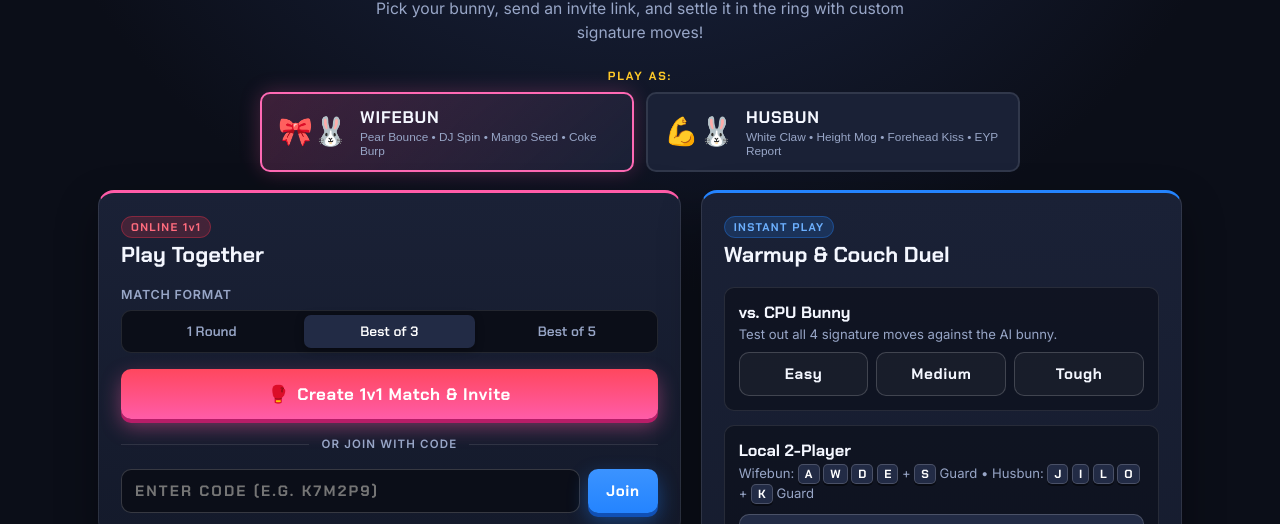
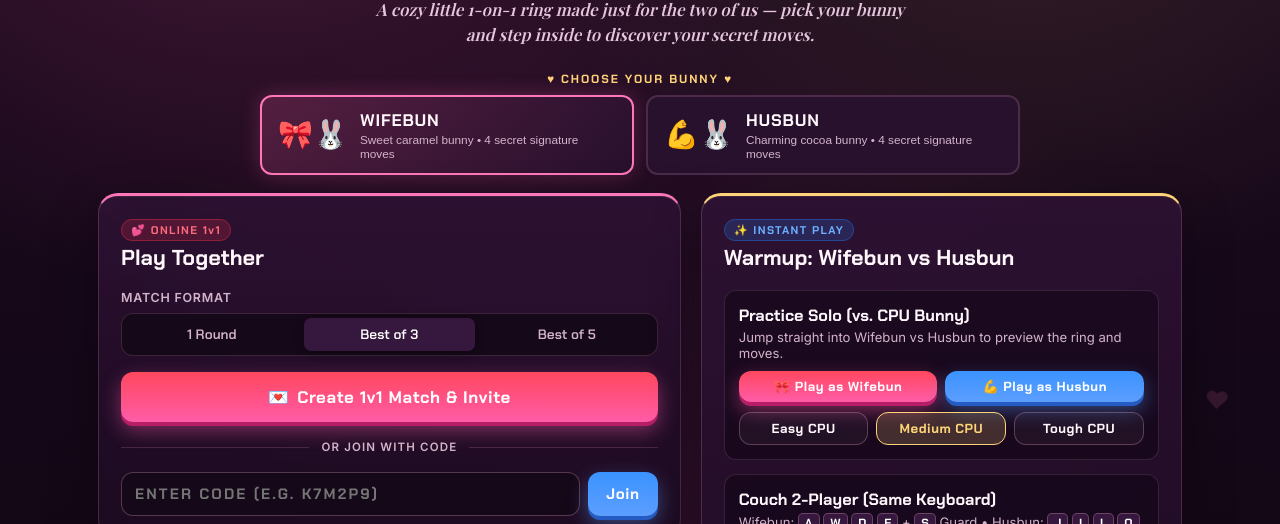
Before and after one commit to khawale123/rock-em-sock-em, a plain HTML site: page index.html in a window 1280 px wide. Shown: the part 276-800 px from the top of the page. Drawn offline with nearby package versions, Linux system fonts and the light colour scheme; a web font is replaced by a local one.

Commit message:
Romantic date-night UI, hide move spoilers in lobby, add 1-click Wifebun/Husbun warmup

```diff
--- a/index.html
+++ b/index.html
@@ -6,7 +6,7 @@
   <title>Wifebun vs Husbun — Beatdown Sesh</title>
   <link rel="preconnect" href="https://fonts.googleapis.com" />
   <link rel="preconnect" href="https://fonts.gstatic.com" crossorigin />
-  <link href="https://fonts.googleapis.com/css2?family=Bangers&family=Chakra+Petch:wght@500;600;700&family=Inter:wght@400;500;600;700&display=swap" rel="stylesheet" />
+  <link href="https://fonts.googleapis.com/css2?family=Bangers&family=Chakra+Petch:wght@500;600;700&family=Inter:wght@400;500;600;700&family=Playfair+Display:ital,wght@0,600;1,600&display=swap" rel="stylesheet" />
   <link rel="stylesheet" href="styles.css" />
   <!-- PeerJS for zero-config WebRTC 1v1 multiplayer -->
   <script src="https://unpkg.com/peerjs@1.5.4/dist/peerjs.min.js" defer></script>
@@ -14,12 +14,18 @@
   <script src="https://accounts.google.com/gsi/client" async defer></script>
 </head>
 <body>
+  <!-- Subtle floating romantic hearts backdrop -->
+  <div class="romantic-hearts" aria-hidden="true">
+    <span>♥</span><span>♥</span><span>♥</span><span>♥</span>
+    <span>♥</span><span>♥</span><span>♥</span><span>♥</span>
+  </div>
+
   <div id="app" class="app-shell">
     <!-- Top Header -->
     <header class="top-bar">
       <div class="brand" id="brand-home" title="Back to Lobby">
-        <span class="brand-badge">1v1</span>
-        <span class="brand-title">WIFEBUN <span class="accent-vs">VS</span> <span class="accent-blue">HUSBUN</span></span>
+        <span class="brand-badge">💕 1v1</span>
+        <span class="brand-title">WIFEBUN <span class="accent-vs">♥</span> <span class="accent-blue">HUSBUN</span></span>
       </div>
 
       <div class="top-controls">
@@ -44,27 +50,27 @@
     <!-- LOBBY SCREEN -->
     <main id="screen-lobby" class="screen active">
       <div class="lobby-hero">
-        <div class="hero-tag">🐰 OFFICIAL BUNNY RING SHOWDOWN 🥊</div>
-        <h1 class="hero-title"><span class="text-pink">WIFEBUN</span> VS <span class="text-blue">HUSBUN</span><br/><span class="hero-sub-title">BEATDOWN SESH</span></h1>
-        <p class="hero-subtitle">Pick your bunny, send an invite link, and settle it in the ring with custom signature moves!</p>
+        <div class="hero-tag">💕 DATE NIGHT BUNNY SHOWDOWN 💕</div>
+        <h1 class="hero-title"><span class="text-pink">WIFEBUN</span> <span class="hero-vs">vs</span> <span class="text-blue">HUSBUN</span><br/><span class="hero-sub-title">BEATDOWN SESH</span></h1>
+        <p class="hero-subtitle">A cozy little 1-on-1 ring made just for the two of us — pick your bunny and step inside to discover your secret moves.</p>
       </div>
 
-      <!-- Character Picker Bar -->
+      <!-- Character Picker Bar (moves intentionally hidden as a surprise!) -->
       <div class="fighter-picker-bar">
-        <span class="picker-label">PLAY AS:</span>
+        <span class="picker-label">♥ CHOOSE YOUR BUNNY ♥</span>
         <div class="fighter-toggle" id="fighter-selector">
           <button type="button" class="fighter-btn active" data-fighter="wifebun">
             <span class="fighter-emoji">🎀🐰</span>
             <span>
               <strong>WIFEBUN</strong>
-              <small>Pear Bounce &bull; DJ Spin &bull; Mango Seed &bull; Coke Burp</small>
+              <small>Sweet caramel bunny &bull; 4 secret signature moves</small>
             </span>
           </button>
           <button type="button" class="fighter-btn" data-fighter="husbun">
             <span class="fighter-emoji">💪🐰</span>
             <span>
               <strong>HUSBUN</strong>
-              <small>White Claw &bull; Height Mog &bull; Forehead Kiss &bull; EYP Report</small>
+              <small>Charming cocoa bunny &bull; 4 secret signature moves</small>
             </span>
           </button>
         </div>
@@ -74,7 +80,7 @@
         <!-- Primary Card: Online 1v1 -->
         <section class="card card-primary">
           <div class="card-header">
-            <span class="card-pill pill-red">ONLINE 1v1</span>
+            <span class="card-pill pill-red">💕 ONLINE 1v1</span>
             <h2>Play Together</h2>
           </div>
 
@@ -90,7 +96,7 @@
             </div>
 
             <button id="btn-create-room" class="btn btn-red btn-lg btn-full">
-              <span class="btn-icon">🥊</span> Create 1v1 Match &amp; Invite
+              <span class="btn-icon">💌</span> Create 1v1 Match &amp; Invite
             </button>
 
             <div class="divider"><span>OR JOIN WITH CODE</span></div>
@@ -118,7 +124,7 @@
               </div>
               <div class="status-pulse">
                 <span class="dot"></span>
-                <span id="waiting-status">Waiting for opponent to join...</span>
+                <span id="waiting-status">Waiting for your bunny to join...</span>
               </div>
             </div>
 
@@ -150,41 +156,45 @@
           </div>
         </section>
 
-        <!-- Secondary Card: Quick Play (CPU & Local 2P) -->
+        <!-- Secondary Card: Quick Play (Warmup & Local 2P) -->
         <section class="card card-secondary">
           <div class="card-header">
-            <span class="card-pill pill-blue">INSTANT PLAY</span>
-            <h2>Warmup &amp; Couch Duel</h2>
+            <span class="card-pill pill-blue">✨ INSTANT PLAY</span>
+            <h2>Warmup: Wifebun vs Husbun</h2>
           </div>
 
           <div class="quick-modes">
             <div class="mode-block">
               <div class="mode-info">
-                <h3>vs. CPU Bunny</h3>
-                <p>Test out all 4 signature moves against the AI bunny.</p>
+                <h3>Practice Solo (vs. CPU Bunny)</h3>
+                <p>Jump straight into Wifebun vs Husbun to preview the ring and moves.</p>
               </div>
-              <div class="difficulty-row">
-                <button class="btn btn-outline btn-cpu" data-diff="easy">Easy</button>
-                <button class="btn btn-outline btn-cpu" data-diff="medium">Medium</button>
-                <button class="btn btn-outline btn-cpu" data-diff="hard">Tough</button>
+              <div class="warmup-quick-row">
+                <button class="btn btn-red btn-sm btn-warmup-side" data-side="wifebun">🎀 Play as Wifebun</button>
+                <button class="btn btn-blue btn-sm btn-warmup-side" data-side="husbun">💪 Play as Husbun</button>
+              </div>
+              <div class="difficulty-row" id="cpu-diff-selector">
+                <button type="button" class="btn btn-outline btn-sm btn-diff" data-diff="easy">Easy CPU</button>
+                <button type="button" class="btn btn-outline btn-sm btn-diff active" data-diff="medium">Medium CPU</button>
+                <button type="button" class="btn btn-outline btn-sm btn-diff" data-diff="hard">Tough CPU</button>
               </div>
             </div>
 
             <div class="mode-block">
               <div class="mode-info">
-                <h3>Local 2-Player</h3>
+                <h3>Couch 2-Player (Same Keyboard)</h3>
                 <p>Wifebun: <kbd>A</kbd> <kbd>W</kbd> <kbd>D</kbd> <kbd>E</kbd> + <kbd>S</kbd> Guard &bull; Husbun: <kbd>J</kbd> <kbd>I</kbd> <kbd>L</kbd> <kbd>O</kbd> + <kbd>K</kbd> Guard</p>
               </div>
-              <button id="btn-local-2p" class="btn btn-dark btn-full">Start Local 2P</button>
+              <button id="btn-local-2p" class="btn btn-dark btn-full">Play Wifebun vs Husbun (Local 2P)</button>
             </div>
           </div>
 
           <div class="controls-legend">
-            <h4>HOW TO WIN</h4>
+            <h4>♥ HOW TO PLAY ♥</h4>
             <ul>
-              <li><strong>4 Signature Moves</strong> (<kbd>A</kbd> <kbd>W</kbd> <kbd>D</kbd> <kbd>E</kbd> or <kbd>1</kbd>–<kbd>4</kbd>): Mix fast hits, specials &amp; stuns!</li>
-              <li><strong>Guard</strong> (<kbd>S</kbd> or <kbd>Space</kbd>): Block incoming attacks &amp; unlock a <strong>2x COUNTER</strong> window!</li>
-              <li><strong>Pop Their Bun Head!</strong> Drain their Bun Integrity to launch their head on a spring!</li>
+              <li><strong>4 Secret Moves</strong> (<kbd>A</kbd> <kbd>W</kbd> <kbd>D</kbd> <kbd>E</kbd> or tap buttons): Revealed once you step in the ring!</li>
+              <li><strong>Guard</strong> (<kbd>S</kbd> or <kbd>Space</kbd>): Block a hit to unlock a golden <strong>2x COUNTER</strong>!</li>
+              <li><strong>Pop Their Bun Head!</strong> Drain their Bun Integrity to win the round.</li>
             </ul>
           </div>
         </section>
@@ -275,7 +285,7 @@
             <h2 id="match-winner-title">WIFEBUN WINS!</h2>
             <p id="match-winner-sub">Final Score: 2 - 0</p>
             <div class="match-actions">
-              <button id="btn-rematch" class="btn btn-red btn-lg">Rematch</button>
+              <button id="btn-rematch" class="btn btn-red btn-lg">Rematch 💕</button>
               <button id="btn-back-lobby" class="btn btn-ghost btn-lg">Back to Lobby</button>
             </div>
             <p id="rematch-status" class="hint-text hidden"></p>
--- a/js/main.js
+++ b/js/main.js
@@ -529,9 +529,21 @@ els.formJoinRoom.addEventListener('submit', (e) => {
   handleJoinCode(code);
 });
 
-document.querySelectorAll('.btn-cpu').forEach((btn) => {
+document.querySelectorAll('.btn-diff').forEach((btn) => {
   btn.addEventListener('click', () => {
-    launchMatch('cpu', btn.dataset.diff || 'medium');
+    currentCpuDiff = btn.dataset.diff || 'medium';
+    document.querySelectorAll('.btn-diff').forEach((b) => b.classList.toggle('active', b === btn));
+  });
+});
+
+document.querySelectorAll('.btn-warmup-side').forEach((btn) => {
+  btn.addEventListener('click', () => {
+    const side = btn.dataset.side || 'wifebun';
+    selectedFighter = side;
+    els.fighterSelector.querySelectorAll('.fighter-btn').forEach((b) => {
+      b.classList.toggle('active', b.dataset.fighter === side);
+    });
+    launchMatch('cpu', currentCpuDiff);
   });
 });
 
--- a/styles.css
+++ b/styles.css
@@ -1,34 +1,35 @@
 :root {
-  --bg-deep: #0b0e18;
-  --bg-surface: #141929;
-  --bg-card: #1a2136;
-  --bg-card-elev: #222b45;
-  --border: rgba(255, 255, 255, 0.1);
-  --border-strong: rgba(255, 255, 255, 0.18);
+  --bg-deep: #150818;
+  --bg-surface: #220d26;
+  --bg-card: #28112d;
+  --bg-card-elev: #36173d;
+  --border: rgba(255, 180, 214, 0.16);
+  --border-strong: rgba(255, 180, 214, 0.28);
 
   --red: #ff5ca8;
   --red-dark: #b81d68;
-  --red-glow: rgba(255, 92, 168, 0.42);
+  --red-glow: rgba(255, 92, 168, 0.45);
 
-  --pink: #ff69b4;
+  --pink: #ff77ba;
 
-  --blue: #2484ff;
-  --blue-dark: #1050b5;
-  --blue-glow: rgba(36, 132, 255, 0.4);
+  --blue: #5c9eff;
+  --blue-dark: #255cc4;
+  --blue-glow: rgba(92, 158, 255, 0.42);
 
-  --gold: #ffca28;
-  --gold-dark: #c79100;
-  --green: #2ee59d;
+  --gold: #ffd479;
+  --gold-dark: #c98f24;
+  --green: #4ef2b1;
 
-  --text: #f4f7ff;
-  --text-muted: #98a6c7;
+  --text: #fff7fb;
+  --text-muted: #d4b4cb;
 
   --font-display: 'Bangers', Impact, sans-serif;
+  --font-serif: 'Playfair Display', Georgia, serif;
   --font-arcade: 'Chakra Petch', system-ui, sans-serif;
   --font-body: 'Inter', system-ui, -apple-system, sans-serif;
 
-  --radius: 16px;
-  --radius-sm: 10px;
+  --radius: 20px;
+  --radius-sm: 12px;
 }
 
 * {
@@ -40,7 +41,12 @@
 
 html, body {
   height: 100%;
-  background: radial-gradient(circle at 50% -10%, #1f2b4d 0%, var(--bg-deep) 60%);
+  background:
+    radial-gradient(circle at 20% 0%, rgba(255, 92, 168, 0.22) 0%, transparent 45%),
+    radial-gradient(circle at 80% 5%, rgba(255, 196, 120, 0.14) 0%, transparent 42%),
+    radial-gradient(circle at 50% 100%, rgba(162, 56, 125, 0.24) 0%, transparent 55%),
+    linear-gradient(180deg, #1d0a20 0%, #130716 100%);
+  background-attachment: fixed;
   color: var(--text);
   font-family: var(--font-body);
   overflow-x: hidden;
@@ -1270,3 +1276,106 @@ kbd {
     padding: 10px;
   }
 }
+
+/* ROMANTIC DATE-NIGHT POLISH */
+.app-shell {
+  position: relative;
+  z-index: 1;
+}
+
+.romantic-hearts {
+  position: fixed;
+  inset: 0;
+  pointer-events: none;
+  overflow: hidden;
+  z-index: 0;
+}
+
+.romantic-hearts span {
+  position: absolute;
+  bottom: -40px;
+  color: rgba(255, 118, 184, 0.14);
+  font-size: 1.5rem;
+  animation: floatHeart 14s linear infinite;
+  user-select: none;
+}
+
+.romantic-hearts span:nth-child(1) { left: 8%;  font-size: 1.3rem; animation-duration: 13s; animation-delay: 0s; }
+.romantic-hearts span:nth-child(2) { left: 20%; font-size: 2.1rem; animation-duration: 17s; animation-delay: 2s; color: rgba(255, 212, 121, 0.12); }
+.romantic-hearts span:nth-child(3) { left: 34%; font-size: 1.4rem; animation-duration: 15s; animation-delay: 4s; }
+.romantic-hearts span:nth-child(4) { left: 48%; font-size: 1.9rem; animation-duration: 18s; animation-delay: 1s; }
+.romantic-hearts span:nth-child(5) { left: 62%; font-size: 1.5rem; animation-duration: 14s; animation-delay: 5s; color: rgba(255, 212, 121, 0.13); }
+.romantic-hearts span:nth-child(6) { left: 74%; font-size: 2.2rem; animation-duration: 19s; animation-delay: 3s; }
+.romantic-hearts span:nth-child(7) { left: 86%; font-size: 1.3rem; animation-duration: 16s; animation-delay: 6s; }
+.romantic-hearts span:nth-child(8) { left: 94%; font-size: 1.7rem; animation-duration: 15s; animation-delay: 2.5s; }
+
+@keyframes floatHeart {
+  0% { transform: translateY(0) rotate(0deg) scale(0.85); opacity: 0; }
+  12% { opacity: 1; }
+  88% { opacity: 0.9; }
+  100% { transform: translateY(-110vh) rotate(22deg) scale(1.15); opacity: 0; }
+}
+
+.card {
+  background: linear-gradient(180deg, rgba(46, 18, 52, 0.88) 0%, rgba(28, 11, 33, 0.92) 100%);
+  backdrop-filter: blur(10px);
+  border: 1px solid rgba(255, 182, 218, 0.18);
+  box-shadow: 0 20px 44px rgba(10, 2, 14, 0.5), inset 0 1px 0 rgba(255, 220, 238, 0.08);
+}
+
+.card-primary {
+  border-top: 3px solid var(--pink);
+}
+
+.card-secondary {
+  border-top: 3px solid var(--gold);
+}
+
+.hero-vs {
+  font-family: var(--font-serif);
+  font-style: italic;
+  font-size: 0.68em;
+  color: var(--gold);
+  margin: 0 4px;
+}
+
+.hero-subtitle {
+  font-family: var(--font-serif);
+  font-style: italic;
+  font-size: 1.05rem;
+  color: #e6c6dc;
+}
+
+.hero-tag {
+  background: rgba(255, 119, 186, 0.14);
+  border-color: rgba(255, 182, 218, 0.38);
+  color: #ffd479;
+}
+
+.mode-block {
+  background: rgba(19, 7, 23, 0.62);
+  border-color: rgba(255, 182, 218, 0.14);
+}
+
+.warmup-quick-row {
+  display: grid;
+  grid-template-columns: repeat(2, 1fr);
+  gap: 8px;
+  margin-bottom: 10px;
+}
+
+.btn-diff.active {
+  background: rgba(255, 212, 121, 0.18);
+  border-color: var(--gold);
+  color: var(--gold);
+}
+
+.stage-wrap {
+  border: 2px solid rgba(255, 182, 218, 0.32);
+  box-shadow: 0 24px 56px rgba(12, 2, 16, 0.65), 0 0 40px rgba(255, 92, 168, 0.14);
+}
+
+.hud-fighter {
+  background: rgba(40, 17, 45, 0.9);
+  border-color: rgba(255, 182, 218, 0.18);
+}
```
Also changed, not shown: js/engine.js (+29 -8 lines).
